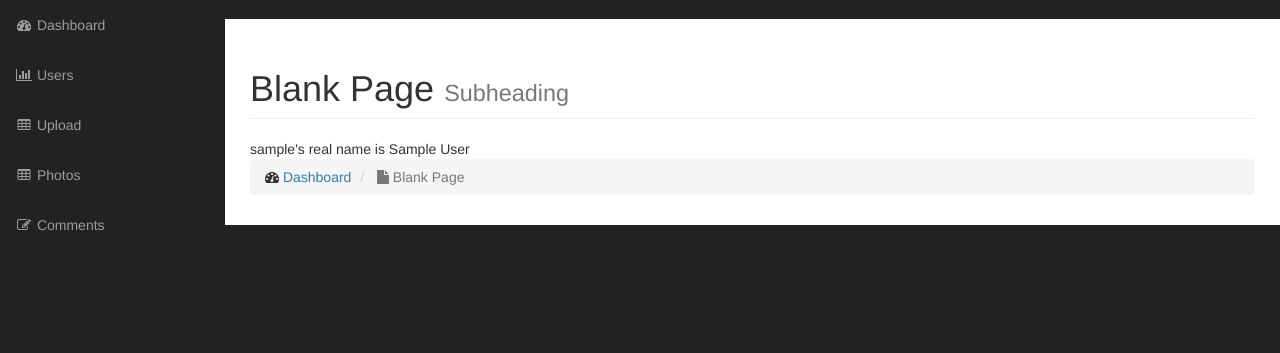
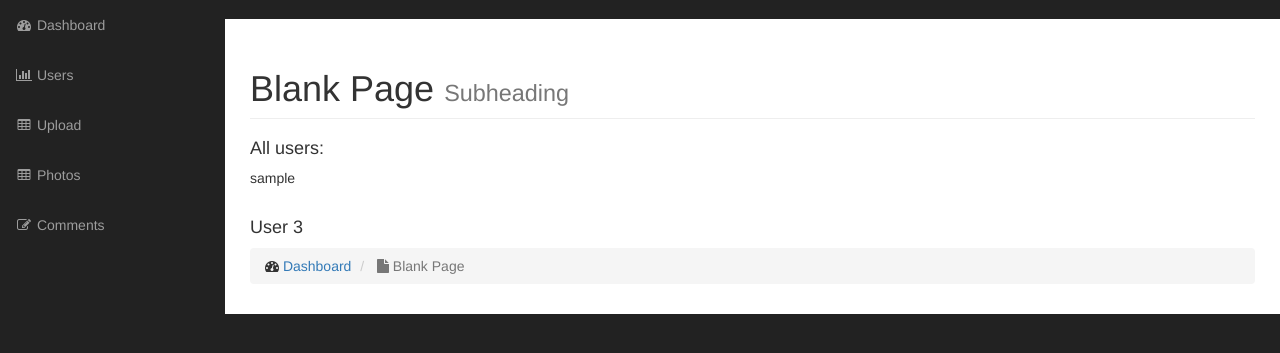
Before and after one commit to jeffminnear/php-gallery, a PHP site: page /admin in a window 1280 px wide. Shown: the part 51-404 px from the top of the page. Run offline with PHP 8.4, Linux system fonts and the light colour scheme; tables that the repository leaves empty or names only in its code hold one stand-in row (values such as "Sample post"); grey boxes labelled with a size stand in for pictures from a placeholder-image service; some libraries are stand-ins or nearby versions.

Commit message:
Update admin_content.php to test User methods

```diff
--- a/admin/includes/admin_content.php
+++ b/admin/includes/admin_content.php
@@ -12,11 +12,21 @@
             <!-- TODO remove it -->
             <?php
 
-                $sql = 'SELECT * FROM users WHERE id=1';
-                $result = $database->query($sql);
-                $user_found = mysqli_fetch_array($result);
+                echo '<h4>All users:</h4>';
+                $result_set = User::find_all_users();
 
-                echo $user_found['username'] . '\'s real name is ' . $user_found['first_name'] . ' ' . $user_found['last_name'];
+                while ($row = mysqli_fetch_array($result_set)) {
+                    echo $row['username'] . '<br>';
+                }
+
+                echo '<br><h4>User 3</h4>';
+                $result = User::find_user_by_id(3);
+
+                while ($row = mysqli_fetch_array($result)) {
+                    echo '<strong>username: </strong>' . $row['username'] . '<br>';
+                    echo '<strong>first_name: </strong>' . $row['first_name'] . '<br>';
+                    echo '<strong>last_name: </strong>' . $row['last_name'] . '<br>';
+                }
 
             ?>
 
```
